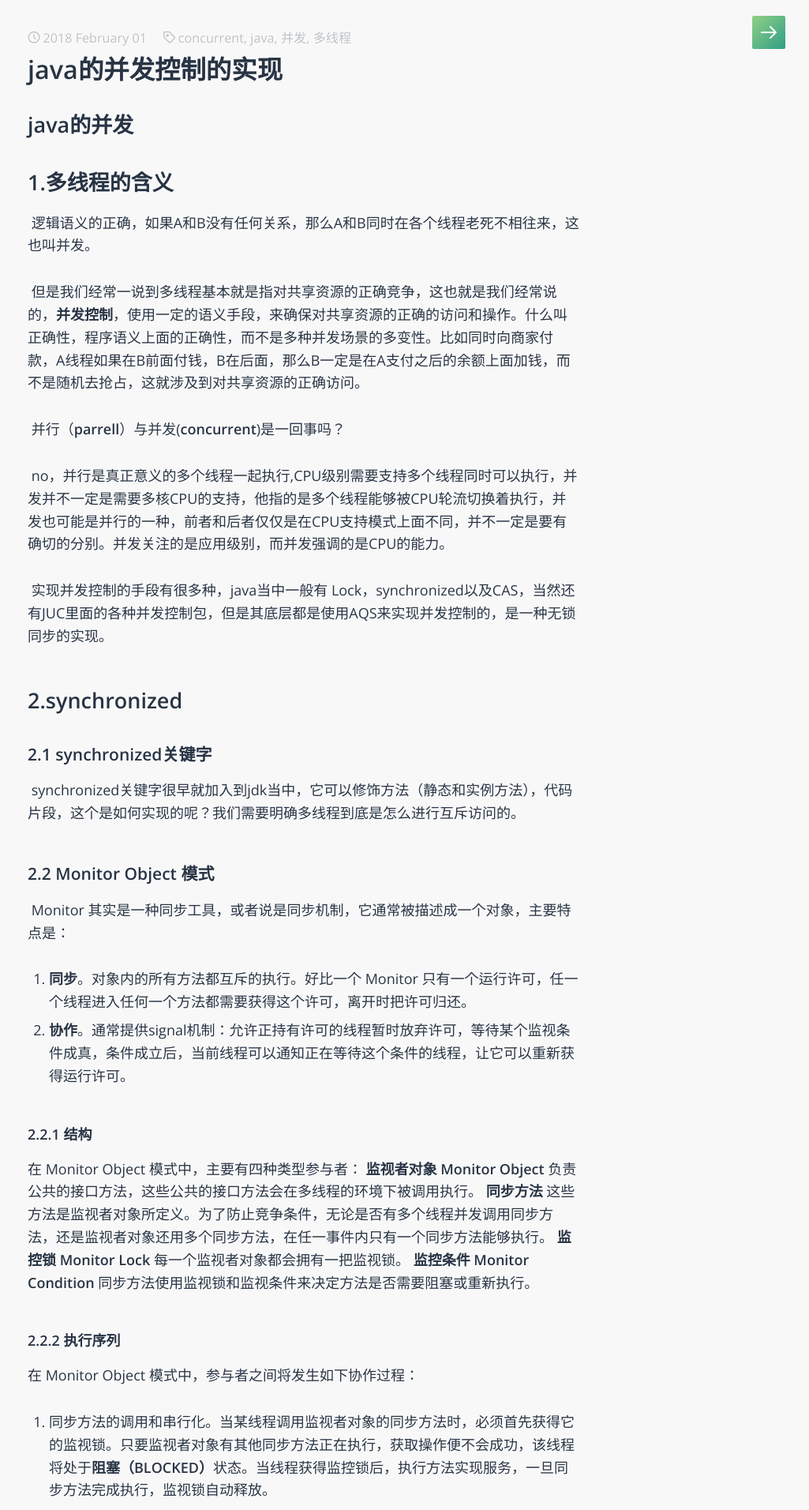
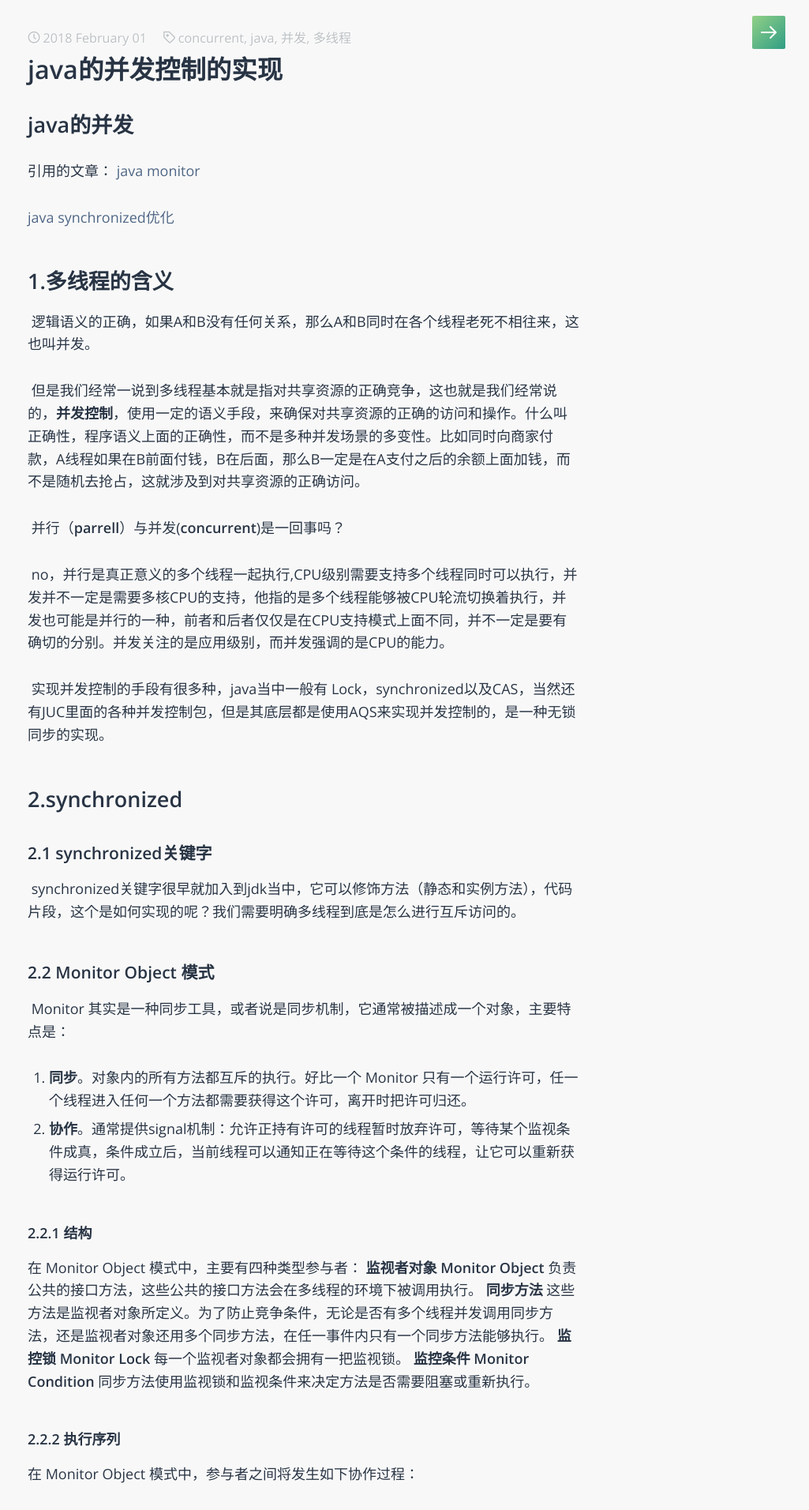
Before and after one commit to jxffly/jxffly.github.io, a Jekyll site: the page built from _posts/2018-02-02-synchronized.md, in a window 1280 px wide. Shown: the top 1912 px of the page at 79% size, without its empty margins (255-1280 px from the left). Built offline with Jekyll 4.4.1, drawn with Linux system fonts in a browser that asks for light colours; some web fonts are replaced.

Commit message:
添加了锁的文章2

```diff
--- a/_posts/2018-02-02-synchronized.md
+++ b/_posts/2018-02-02-synchronized.md
@@ -5,6 +5,10 @@ date: 2018-02-01 00:00:00
 tags: concurrent java 并发 多线程
 ---
 # java的并发
+引用的文章：
+[java monitor](https://www.jianshu.com/p/6fe4bc3374a2)
+
+[java synchronized优化](http://www.cnblogs.com/paddix/p/5405678.html)
 
 ## 1.多线程的含义
 
```
